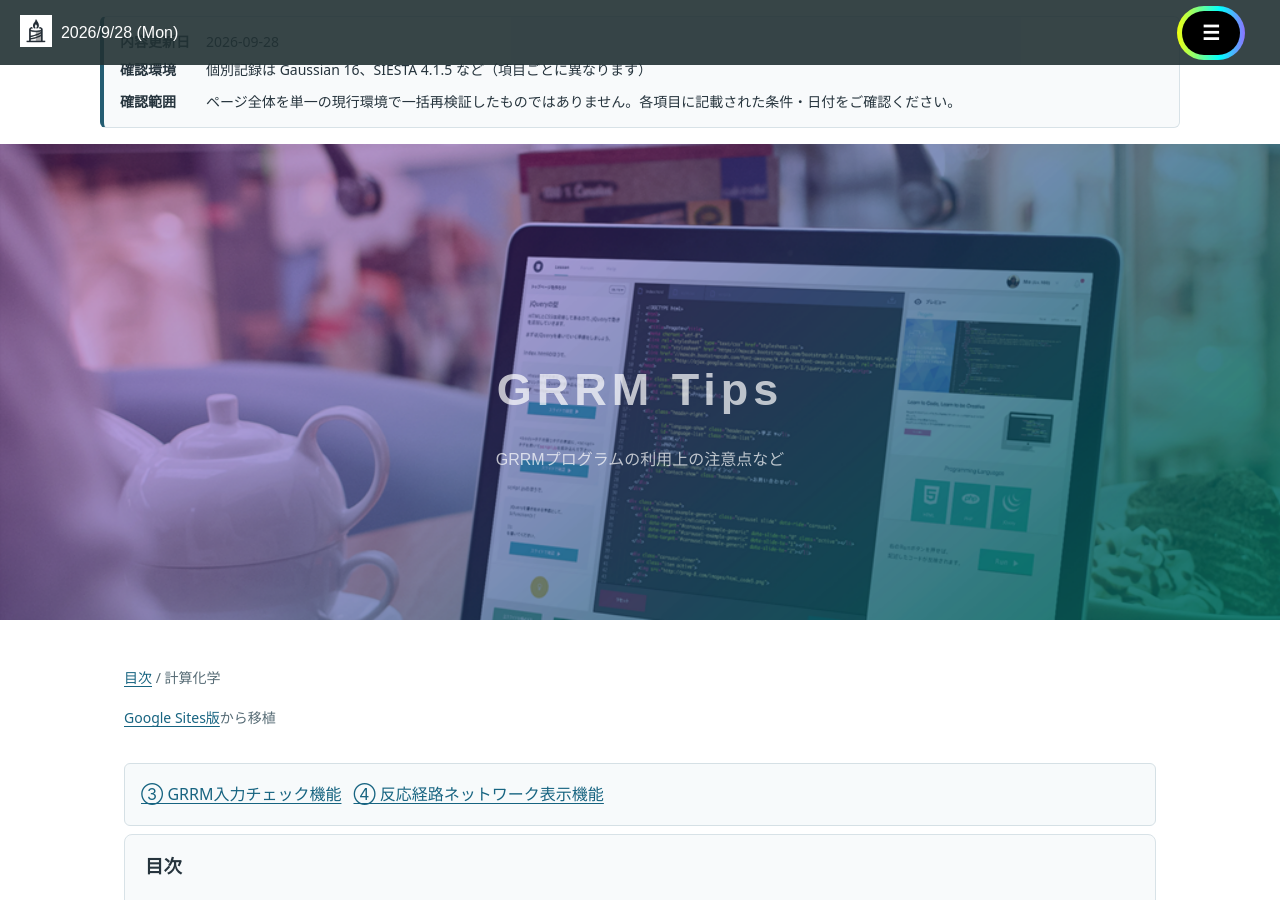
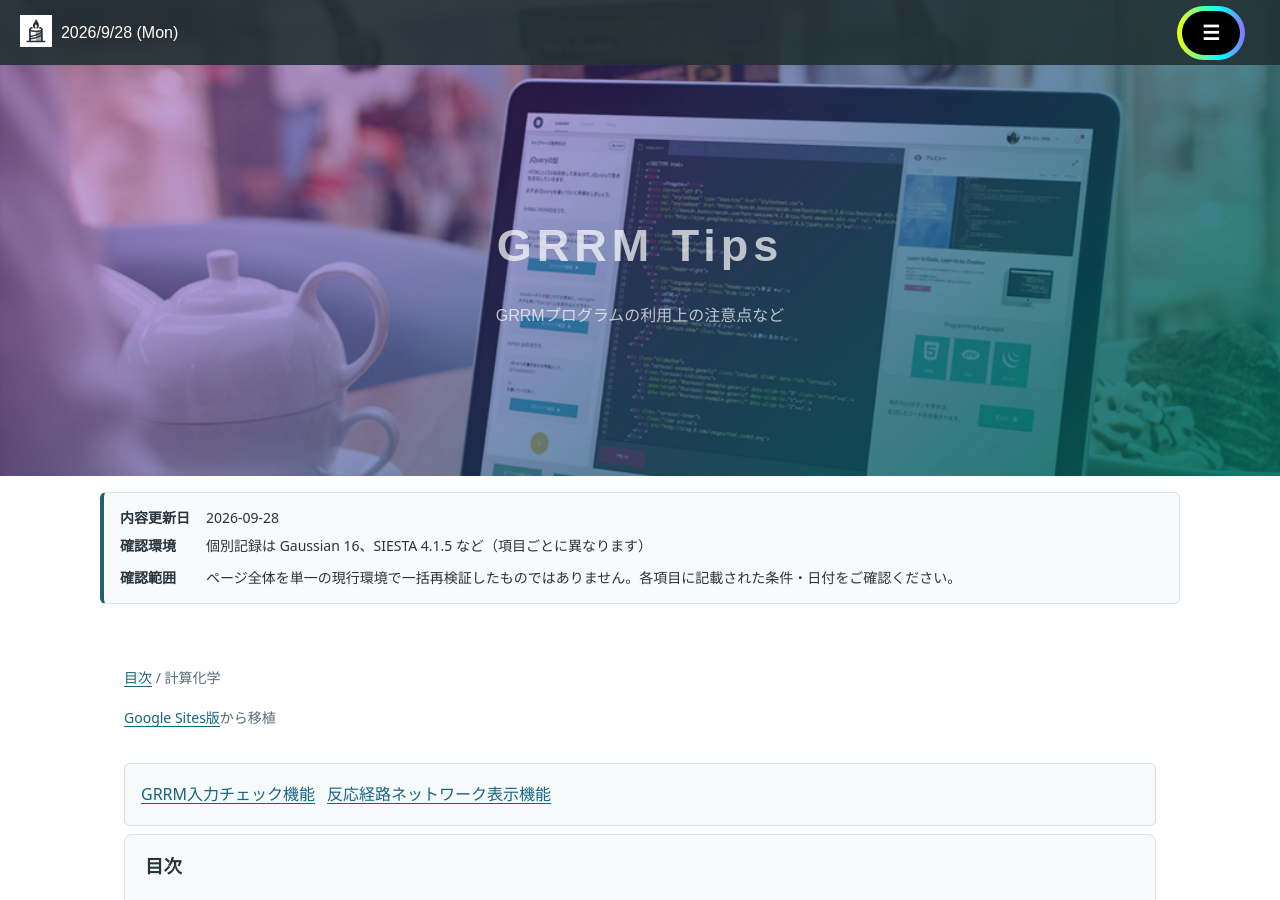
Before and after one commit to h-nabata/h-nabata.github.io, a Jekyll site: the page built from grrm-tips.html, in a window 1280 px wide and 900 px high. Built offline with Jekyll 4.4.1, drawn with Linux system fonts in a browser that asks for light colours; nearby versions of some CDN libraries; part of the change alters nothing that is shown.

```diff
--- a/grrm-tips.html
+++ b/grrm-tips.html
@@ -2,6 +2,7 @@
 layout: default
 title: GRRM Tips（利用上の注意点など）
 last_updated: "2026-09-28"
+page_meta_position: after_hero
 verification_environment: "個別記録は Gaussian 16、SIESTA 4.1.5 など（項目ごとに異なります）"
 verification_scope: "ページ全体を単一の現行環境で一括再検証したものではありません。各項目に記載された条件・日付をご確認ください。"
 extra_head: |
@@ -13,14 +14,15 @@ extra_head: |
     <p>GRRMプログラムの利用上の注意点など</p>
   </div>
 </div>
+{% include page-meta.html %}
 <main class="grrm-tips" id="grrm-top">
 <header class="grrm-intro">
 <p class="grrm-breadcrumb"><a href="/toc.html">目次</a> / 計算化学</p>
 <p class="grrm-source"><a href="https://sites.google.com/view/nabatas-page/top/grrm-tips%E5%88%A9%E7%94%A8%E4%B8%8A%E3%81%AE%E6%B3%A8%E6%84%8F%E7%82%B9%E3%81%AA%E3%81%A9">Google Sites版</a>から移植</p>
 </header>
 <div class="grrm-tool-links" style="display:flex;flex-wrap:wrap;gap:.75rem;padding:1rem;margin:.5rem 0;border:1px solid #d5e0e5;border-radius:6px;background:#f7fafb">
-<a href="/grrm-input-check.html">③ GRRM入力チェック機能</a>
-<a href="/reaction-network.html">④ 反応経路ネットワーク表示機能</a>
+<a href="/grrm-input-check.html">GRRM入力チェック機能</a>
+<a href="/reaction-network.html">反応経路ネットワーク表示機能</a>
 </div>
 <nav class="grrm-toc" aria-label="ページ内目次" id="grrm-toc"><h2>目次</h2>
 <details><summary>【よくあるエラー事例】</summary><ul>
```
